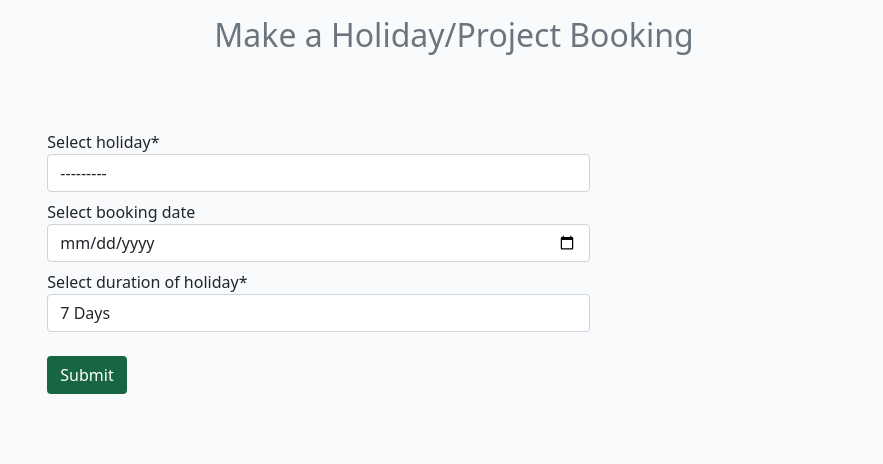
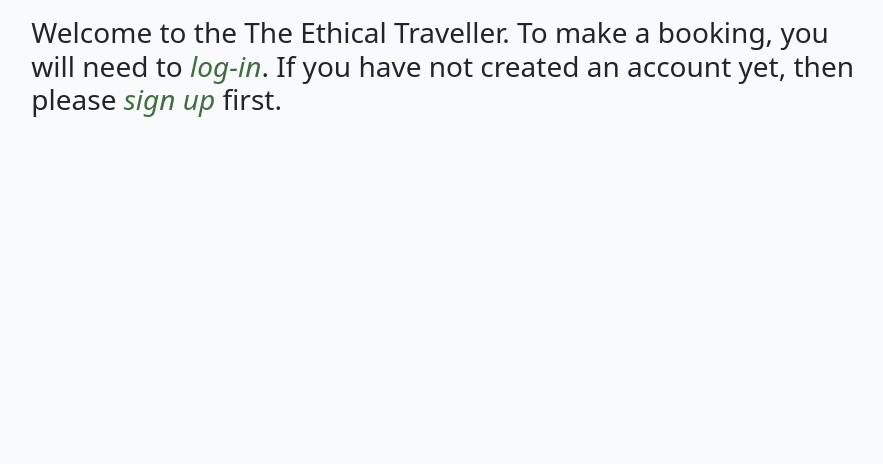
Before and after one commit to anu1301/the-ethical-traveller, a Django app: page /holiday/holiday_booking/ in a window 1280 px wide. Shown: the part 126-590 px from the top of the page, without its empty margins (186-1069 px from the left). Run offline with Django 3.2, Linux system fonts and the light colour scheme; data that the repository does not hold is empty; some libraries are stand-ins or nearby versions.

Commit message:
Added success message on submission of booking form, and alternative message if not logged in when booking

```diff
--- a/holiday/templates/holiday/holiday.html
+++ b/holiday/templates/holiday/holiday.html
@@ -53,7 +53,6 @@
         {% endif %}
         {% if page_obj.has_next %}
         <li><a href="?page={{ page_obj.next_page_number }}" class="page-link"> NEXT &raquo;</a></li>
-
         {% endif %}
     </ul>
 </nav>
--- a/holiday/templates/holiday/holiday_booking.html
+++ b/holiday/templates/holiday/holiday_booking.html
@@ -3,6 +3,7 @@
 {% load crispy_forms_tags %}
 
 {% block content %}
+{% if user.is_authenticated %}
 <div class="container-fluid">
     <div class="row">
         <div class="col text-center mt-3">
@@ -15,9 +16,6 @@
 <div class="row">
     <div class="col-md-8 mt-1 offset-md-2">
         <div class="card-body">
-            {% if submitted %}
-            <h3>Your booking was submitted successfully</h3>
-            {% else %}
             <form class="form-group col-lg-8" method="POST" enctype="multipart/form-data">
                 {% csrf_token %}
                 <div class="mb-2">
@@ -31,8 +29,18 @@
                 </div>
                 <input type="submit" value="Submit" class="btn btn-book mt-3">
             </form>
-            {% endif %}
         </div>
     </div>
 </div>
+{% else %}
+<div class="row">
+    <div class="col-md-8 mt-3 offset-md-2">
+        <h3>Welcome to the The Ethical Traveller. To make a booking, you will need to
+            <a class="link" href="{% url 'account_login' %}"><em>log-in</em></a>. If you have not created an account yet, then please
+            <!-- Provides a link to the sign-up/register page -->
+            <a class="link" href="{% url 'account_signup' %}"><em>sign up</em></a>
+            first.</h3>
+    </div>
+</div>
+{% endif %}
 {% endblock %}
--- a/holiday/views.py
+++ b/holiday/views.py
@@ -3,7 +3,7 @@
 from django.views import generic, View
 from .models import Product, Booking
 from .forms import BookingForm
-from django.contrib.messages.views import SuccessMessageMixin
+from django.contrib import messages
 
 
 class ProductList(generic.ListView):
@@ -42,7 +42,7 @@
             template,
             {
                 "form": form,
-                }
+            }
         )
 
     def post(self, request, *args, **kwargs):
@@ -54,6 +54,7 @@
         if form.is_valid():
             form.instance.user = self.request.user
             form.save()
+            messages.success(request, 'Your booking was submitted successfully and is awaiting confirmation.')
             return redirect('product_list')
         else:
             return render(
@@ -61,6 +62,5 @@
                 "holiday/holiday_booking.html",
                 {
                     "form": form,
-
                 }
             )
--- a/templates/account/login.html
+++ b/templates/account/login.html
@@ -11,7 +11,7 @@
         <div class="col-md-8 mt-3 offset-md-2">
             <h3>{% trans "Sign In" %}</h3>
 
-            <p>{% blocktrans %}Welcome back to the The Ethical Traveller blog. To leave a comment or like a post, please
+            <p>{% blocktrans %}Welcome back to the The Ethical Traveller. To leave a comment or like a post or book a holiday, please
                 log in. If
                 you
                 have not created an account yet, then
--- a/templates/account/signup.html
+++ b/templates/account/signup.html
@@ -10,7 +10,7 @@
         <div class="col-md-8 mt-3 offset-md-2">
             <h3>{% trans "Sign Up" %}</h3>
             <!-- Provides link for user to sign-in if already registered -->
-            <p>{% blocktrans %}Welcome to the The Ethical Traveller blog. Do you already have an account? Then
+            <p>{% blocktrans %}Welcome to the The Ethical Traveller. Do you already have an account? Then
                 please <a class="link" href="{{ login_url }}">sign in</a> instead.{% endblocktrans %}</p>
         </div>
     </div>
--- a/templates/post-detail.html
+++ b/templates/post-detail.html
@@ -142,6 +142,7 @@
             </div>
         </div>
     </div>
+</div>
 <!-- JavaScript to make alerts dismiss themselves -->
 <script>
     setTimeout(function () {
```
Lines whose indentation alone changed are shown as unchanged.
